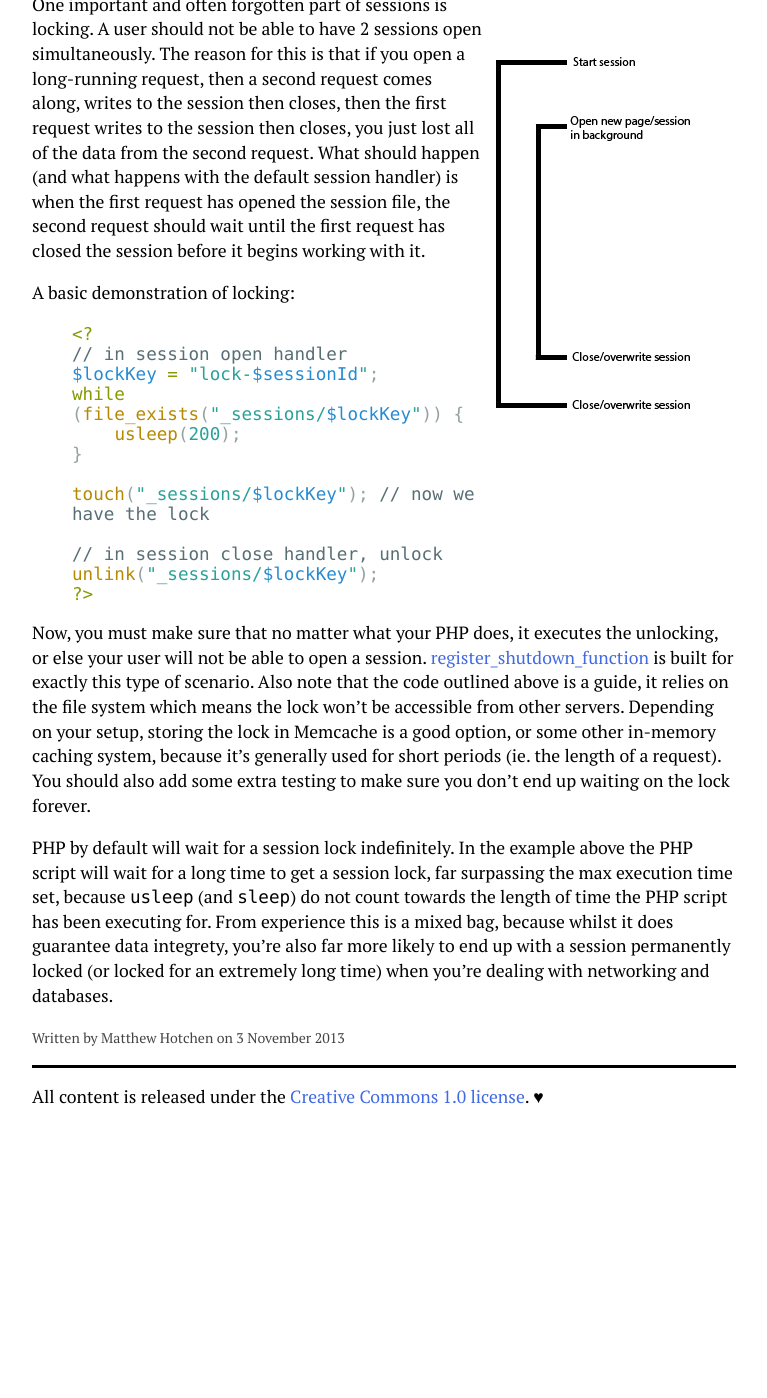
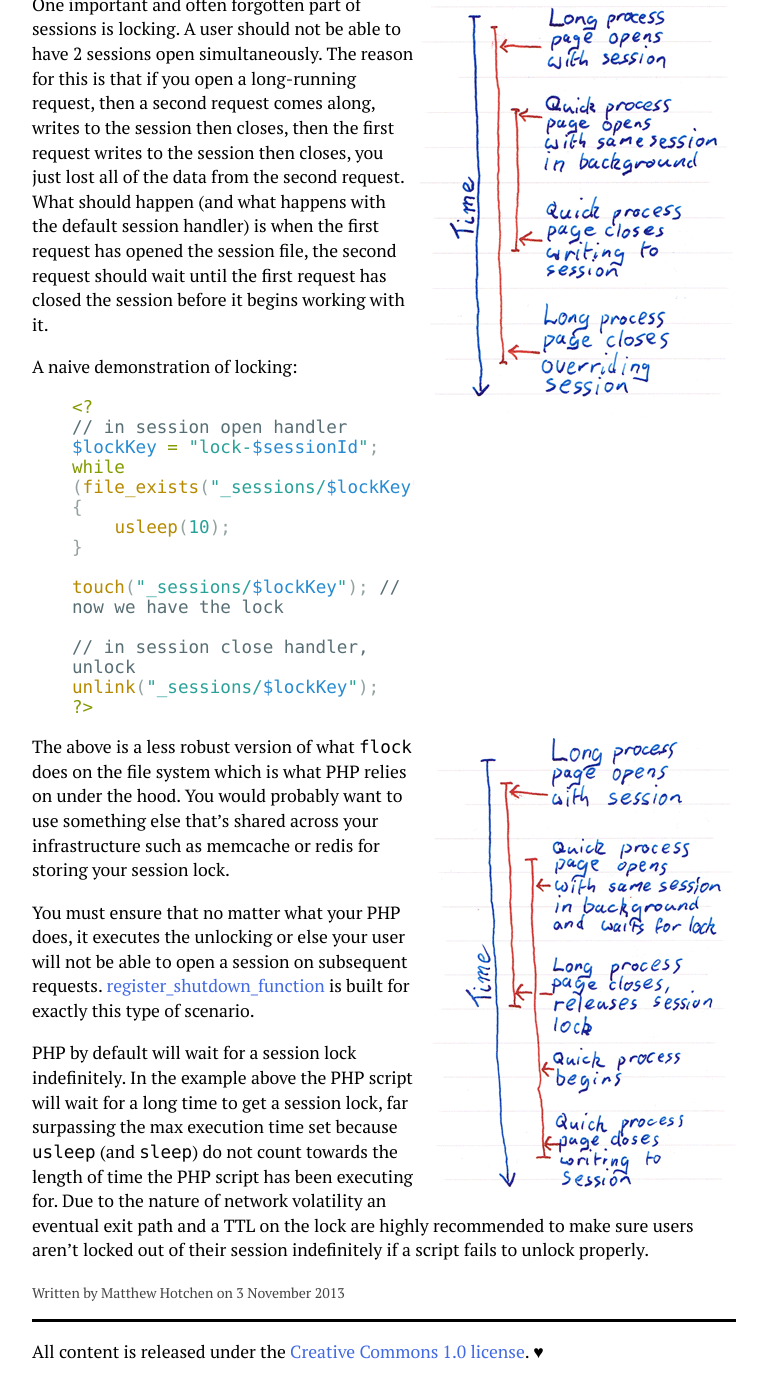
Before and after one commit to mhotchen/mhotchen.github.io, a Jekyll site: the page built from _posts/2013-11-03-handling-sessions-in-php-in-a-multi-server-setup.markdown, in a window 1280 px wide and 1400 px high, scrolled down 2006 px. Shown: the whole window, without its empty margins (256-1023 px from the left). Built offline with Jekyll 4.4.1, drawn with Linux system fonts in a browser that asks for light colours; before the commit the page ends 3151 px from its top, so only the background shows below that; some of the changed text lies outside the part shown.

Commit message:
Improvements to session handling article
Added better images, fixed some typos, and reworded some of it

```diff
--- a/_posts/2013-11-03-handling-sessions-in-php-in-a-multi-server-setup.markdown
+++ b/_posts/2013-11-03-handling-sessions-in-php-in-a-multi-server-setup.markdown
@@ -45,15 +45,15 @@ Custom session handlers
 
 PHP makes it quite easy to build a custom session handler that works seamlessly with your existing sessions: [session\_set\_save\_handler](//php.net/session_set_save_handler). All you need is a session opener, a session closer, a session reader, a session destroyer and a session garbage collector. It's actually surprisingly simple. PHP 5.4 even comes with [a handy interface](//www.php.net/manual/en/class.sessionhandlerinterface.php) and [a concrete implementation](//www.php.net/manual/en/class.sessionhandler.php) to get you started.
 
-Additionally Symfony has [a few bundled session handlers](//symfony.com/doc/current/components/http_foundation/session_configuration.html) ([githubsource](https://github.com/symfony/symfony/tree/master/src/Symfony/Component/HttpFoundation/Session/Storage/Handler)) for you to either use or to help get you started. As of writing this though, the Symfony session handlers are quite basic, and lack features like session locking, or any kind of resiliency for when your session storage service inevitably goes down.
+Additionally Symfony has [a few bundled session handlers](//symfony.com/doc/current/components/http_foundation/session_configuration.html) ([github source](https://github.com/symfony/symfony/tree/master/src/Symfony/Component/HttpFoundation/Session/Storage/Handler)) for you to either use or to help get you started. As of writing this though, the Symfony session handlers are quite basic, and lack features like session locking, or any kind of resiliency for when your session storage service inevitably goes down.
 
 ### Session locking
 
-<img src="/assets/posts/session-overwrite-example.png" class="inline" alt="What happens when session locking isn't enabled" />
+<img src="/assets/posts/session-override.png" class="inline" alt="Without locking the session can be overwritten" />
 
 One important and often forgotten part of sessions is locking. A user should not be able to have 2 sessions open simultaneously. The reason for this is that if you open a long-running request, then a second request comes along, writes to the session then closes, then the first request writes to the session then closes, you just lost all of the data from the second request. What should happen (and what happens with the default session handler) is when the first request has opened the session file, the second request should wait until the first request has closed the session before it begins working with it.
 
-A basic demonstration of locking:
+A naive demonstration of locking:
 
 {% highlight php %}
 {% raw %}
@@ -61,7 +61,7 @@ A basic demonstration of locking:
 // in session open handler
 $lockKey = "lock-$sessionId";
 while (file_exists("_sessions/$lockKey")) {
-    usleep(200);
+    usleep(10);
 }
 
 touch("_sessions/$lockKey"); // now we have the lock
@@ -72,6 +72,10 @@ unlink("_sessions/$lockKey");
 {% endraw %}
 {% endhighlight %}
 
-Now, you must make sure that no matter what your PHP does, it executes the unlocking, or else your user will not be able to open a session. [register\_shutdown\_function](//php.net/register_shutdown_function) is built for exactly this type of scenario. Also note that the code outlined above is a guide, it relies on the file system which means the lock won't be accessible from other servers. Depending on your setup, storing the lock in Memcache is a good option, or some other in-memory caching system, because it's generally used for short periods (ie. the length of a request). You should also add some extra testing to make sure you don't end up waiting on the lock forever.
+<img src="/assets/posts/session-with-locking.png" class="inline" alt="With locking we can see that the session isn't overwritten" />
 
-PHP by default will wait for a session lock indefinitely. In the example above the PHP script will wait for a long time to get a session lock, far surpassing the max execution time set, because `usleep` (and `sleep`) do not count towards the length of time the PHP script has been executing for. From experience this is a mixed bag, because whilst it does guarantee data integrety, you're also far more likely to end up with a session permanently locked (or locked for an extremely long time) when you're dealing with networking and databases.
+The above is a less robust version of what `flock` does on the file system which is what PHP relies on under the hood. You would probably want to use something else that's shared across your infrastructure such as memcache or redis for storing your session lock.
+
+You must ensure that no matter what your PHP does, it executes the unlocking or else your user will not be able to open a session on subsequent requests. [register\_shutdown\_function](//php.net/register_shutdown_function) is built for exactly this type of scenario.
+
+PHP by default will wait for a session lock indefinitely. In the example above the PHP script will wait for a long time to get a session lock, far surpassing the max execution time set because `usleep` (and `sleep`) do not count towards the length of time the PHP script has been executing for. Due to the nature of network volatility an eventual exit path and a TTL on the lock are highly recommended to make sure users aren't locked out of their session indefinitely if a script fails to unlock properly.
```
Also changed, not shown: assets/posts/session-override.png (added), assets/posts/session-overwrite-example.png (deleted), assets/posts/session-with-locking.png (added).
